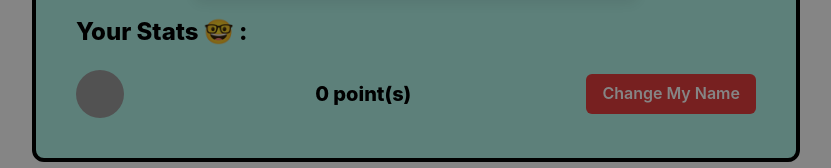
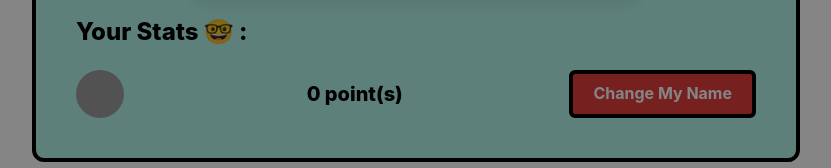
Before and after one commit to royandri/musocet-fe, a React (Create React App) app: page / in a window 1280 px wide. Shown: the part 307-475 px from the top of the page, without its empty margins (224-1055 px from the left). Built offline with nearby package versions, Linux system fonts and the light colour scheme; no server answers; grey boxes are pictures that could not be loaded.

Commit message:
feat: adjust button

```diff
--- a/src/pages/Home/components/SongPlayer/index.tsx
+++ b/src/pages/Home/components/SongPlayer/index.tsx
@@ -85,6 +85,12 @@ const SongPlayer = () => {
             fontSize="3xl"
             fontWeight="bold"
             padding="10"
+            border="4px"
+            borderColor="black"
+            style={{
+              whiteSpace: "normal",
+              wordWrap: "break-word",
+            }}
           >
             Press The Bell 🔔
           </Button>
--- a/src/pages/Home/components/Statistic/index.tsx
+++ b/src/pages/Home/components/Statistic/index.tsx
@@ -44,7 +44,18 @@ const Statistic = () => {
             <Text fontSize="xl" fontWeight="extrabold" color="black">
               {user.score} point(s)
             </Text>
-            <Button colorScheme="red" onClick={onToggle}>
+            <Button
+              colorScheme="red"
+              onClick={onToggle}
+              border="4px"
+              borderColor="black"
+              padding="5"
+              style={{
+                whiteSpace: "normal",
+                wordWrap: "break-word",
+              }}
+              fontWeight="bold"
+            >
               Change My Name
             </Button>
           </Box>
```
